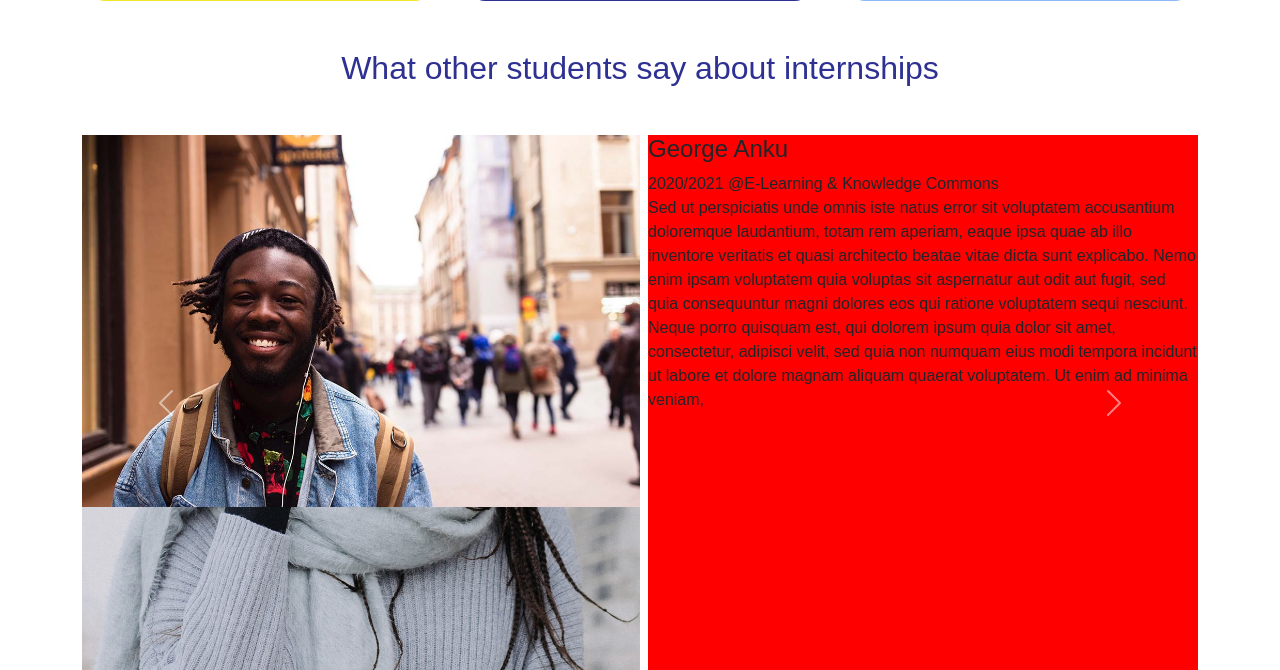
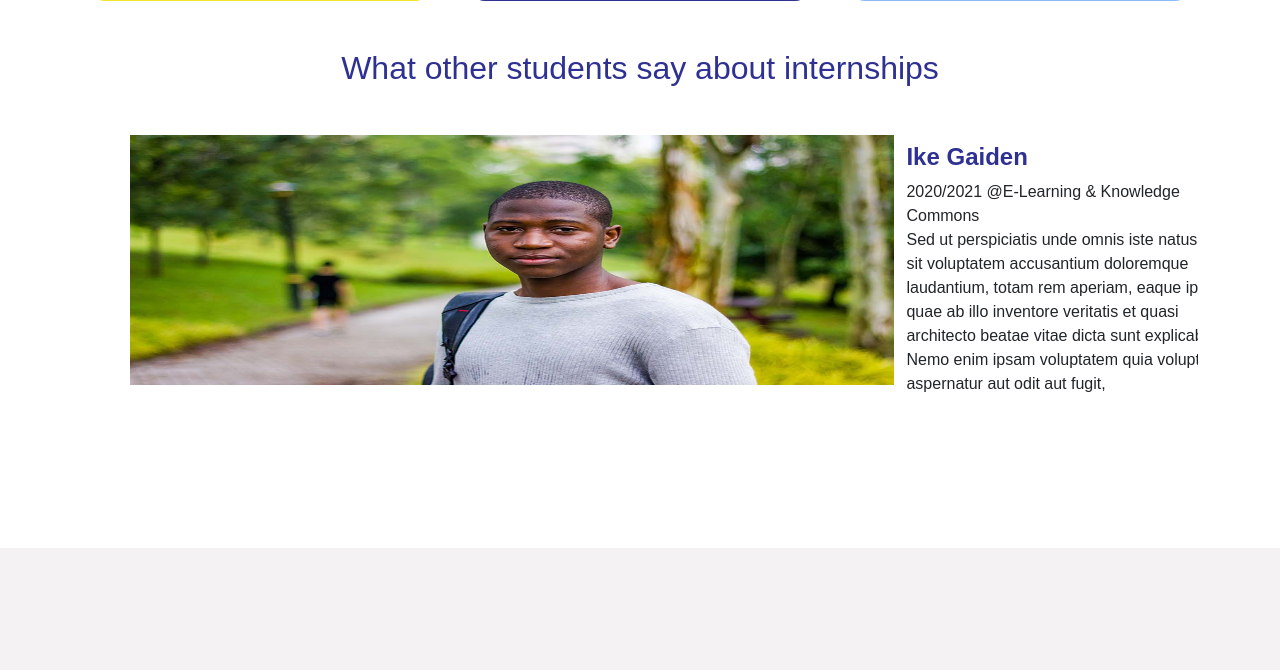
Before and after one commit to mclegacycodes/ucinternship, a PHP site: page / in a window 1280 px wide. Shown: the part 2763-3433 px from the top of the page. After the commit the page ends 3311 px from the top, so only its background shows below. Run offline with PHP 8.4, Linux system fonts and the light colour scheme.

Commit message:
still working on the carousels

```diff
--- a/index.php
+++ b/index.php
@@ -95,71 +95,56 @@ include_once 'view/layouts/navbar.php';
 
 <!--
   begin carousel -->
-  <section class="container mt-5">
+  <section class=" my-5">
     <div  class="mb-5 req-heading">
             <h2>What other students say about internships</h2>
 
     </div>
 
-    <div id="carouselExampleInterval" class="carousel slide" data-bs-ride="carousel">
-  <div class="carousel-inner">
-    <div class="carousel-item active d-flex" data-bs-interval="10000">
-      <img src="./public/images/user1.jpg" class="carousel-image w-50" alt="first student">
-    <div class="testimony ms-2">
+    <div class="owl-carousel container">
+        <div class=" d-flex w-100 mx-5">
+            <img src="./public/images/user2.jpg" class="carousel-image " height="250px" alt="first student">
+            <div class="testimony ms-1 p-2">
             <h4>Ike Gaiden</h4>
+            <span>2020/2021 @E-Learning & Knowledge Commons</span>
+            <div>
+                <p>Sed ut perspiciatis unde omnis iste natus error sit voluptatem accusantium doloremque laudantium,
+                totam rem aperiam, eaque ipsa quae ab illo inventore veritatis et quasi architecto beatae vitae dicta sunt explicabo.
+                Nemo enim ipsam voluptatem quia voluptas sit aspernatur aut odit aut fugit,
+            </p>
+            </div>
+
+            </div>
+        </div>
+
+        <div class=" d-flex w-100">
+            <img src="./public/images/user3.jpg" class="carousel-image " height="250px" alt="first student">
+            <div class="testimony ms-2 p-4">
+            <h4>George Anku</h4>
             <span>2020/2021 @E-Learning & Knowledge Commons</span>
             <p>Sed ut perspiciatis unde omnis iste natus error sit voluptatem accusantium doloremque laudantium,
                 totam rem aperiam, eaque ipsa quae ab illo inventore veritatis et quasi architecto beatae vitae dicta sunt explicabo.
                 Nemo enim ipsam voluptatem quia voluptas sit aspernatur aut odit aut fugit,
-            sed quia consequuntur magni dolores eos qui ratione voluptatem sequi nesciunt.
-             Neque porro quisquam est, qui dolorem ipsum quia dolor sit amet, consectetur,
-            adipisci velit, sed quia non numquam eius modi tempora incidunt ut labore et dolore magnam aliquam quaerat voluptatem.
-            Ut enim ad minima veniam,
             </p>
             </div>
         </div>
 
-    <div class="carousel-item d-flex" data-bs-interval="2000">
-      <img src="./public/images/user2.jpg" class="carousel-image w-50" alt="second student">
-      <div class="testimony ms-2">
+
+        <div class=" d-flex w-100">
+            <img src="./public/images/user2.jpg" class="carousel-image " height="250px" alt="first student">
+            <div class="testimony ms-2 p-4">
             <h4>Lamisi Moro</h4>
             <span>2020/2021 @E-Learning & Knowledge Commons</span>
             <p>Sed ut perspiciatis unde omnis iste natus error sit voluptatem accusantium doloremque laudantium,
                 totam rem aperiam, eaque ipsa quae ab illo inventore veritatis et quasi architecto beatae vitae dicta sunt explicabo.
                 Nemo enim ipsam voluptatem quia voluptas sit aspernatur aut odit aut fugit,
-            sed quia consequuntur magni dolores eos qui ratione voluptatem sequi nesciunt.
-             Neque porro quisquam est, qui dolorem ipsum quia dolor sit amet, consectetur,
-            adipisci velit, sed quia non numquam eius modi tempora incidunt ut labore et dolore magnam aliquam quaerat voluptatem.
-            Ut enim ad minima veniam,
             </p>
             </div>
         </div>
 
-    <div class="carousel-item d-flex">
-      <img src="./public/images/user3.jpg" class="carousel-image w-50" alt="third student">
-      <div class="testimony ms-2">
-        <h4>George Anku</h4>
-        <span>2020/2021 @E-Learning & Knowledge Commons</span>
-        <p>Sed ut perspiciatis unde omnis iste natus error sit voluptatem accusantium doloremque laudantium,
-            totam rem aperiam, eaque ipsa quae ab illo inventore veritatis et quasi architecto beatae vitae dicta sunt explicabo.
-            Nemo enim ipsam voluptatem quia voluptas sit aspernatur aut odit aut fugit,
-            sed quia consequuntur magni dolores eos qui ratione voluptatem sequi nesciunt.
-             Neque porro quisquam est, qui dolorem ipsum quia dolor sit amet, consectetur,
-            adipisci velit, sed quia non numquam eius modi tempora incidunt ut labore et dolore magnam aliquam quaerat voluptatem.
-            Ut enim ad minima veniam,
-        </p>
     </div>
-    </div>
-  </div>
-  <button class="carousel-control-prev" type="button" data-bs-target="#carouselExampleInterval" data-bs-slide="prev">
-    <span class="carousel-control-prev-icon" aria-hidden="true"></span>
-    <span class="visually-hidden">Previous</span>
-  </button>
-  <button class="carousel-control-next" type="button" data-bs-target="#carouselExampleInterval" data-bs-slide="next">
-    <span class="carousel-control-next-icon" aria-hidden="true"></span>
-    <span class="visually-hidden">Next</span>
-  </button>
-</div>
+
+
 
   </section>
 
@@ -170,6 +155,6 @@ include_once 'view/layouts/navbar.php';
 
     <!-- Option 1: Bootstrap Bundle with Popper -->
     <script src="https://cdn.jsdelivr.net/npm/bootstrap@5.0.2/dist/js/bootstrap.bundle.min.js" integrity="sha384-MrcW6ZMFYlzcLA8Nl+NtUVF0sA7MsXsP1UyJoMp4YLEuNSfAP+JcXn/tWtIaxVXM" crossorigin="anonymous"></script>
-
+    <script src="test.js"></script>
   </body>
 </html>
--- a/public/css/style.css
+++ b/public/css/style.css
@@ -112,5 +112,10 @@ height: 90px;
     width: 300px;
 } */
 .testimony{
-    background-color: red;
+    width: 500px;
+    background-color: var(--white);
 }
+.testimony h4{
+    font-weight: bolder;
+    color: var(--primary);
+}
--- /dev/null
+++ b/test.js
@@ -0,0 +1,11 @@
+$(document).ready(function(){
+  $(".owl-carousel").owlCarousel({
+      items:1,
+    loop:true,
+    margin:10,
+    autoplay:true,
+    lazyLoad:true,
+    autoplayTimeout:4000,
+    autoplayHoverPause:true
+  });
+});
--- a/view/layouts/navbar.php
+++ b/view/layouts/navbar.php
@@ -8,6 +8,12 @@
     <!-- Bootstrap CSS -->
     <link href="https://cdn.jsdelivr.net/npm/bootstrap@5.0.2/dist/css/bootstrap.min.css" rel="stylesheet" integrity="sha384-EVSTQN3/azprG1Anm3QDgpJLIm9Nao0Yz1ztcQTwFspd3yD65VohhpuuCOmLASjC" crossorigin="anonymous">
     <link rel="stylesheet" href="public/css/style.css">
+
+    <link rel="stylesheet" href="https://cdnjs.cloudflare.com/ajax/libs/OwlCarousel2/2.3.4/assets/owl.carousel.min.css">
+    <link rel="stylesheet" href="https://cdnjs.cloudflare.com/ajax/libs/OwlCarousel2/2.3.4/assets/owl.theme.default.min.css">
+    <script src="https://cdnjs.cloudflare.com/ajax/libs/jquery/3.6.0/jquery.min.js"></script>
+    <script src="https://cdnjs.cloudflare.com/ajax/libs/OwlCarousel2/2.3.4/owl.carousel.min.js"></script>
+
     <title>Internship UCC</title>
   </head>
   <body>
```
Also changed, not shown: test.html (+17 -3 lines). Lines whose indentation alone changed are shown as unchanged.
